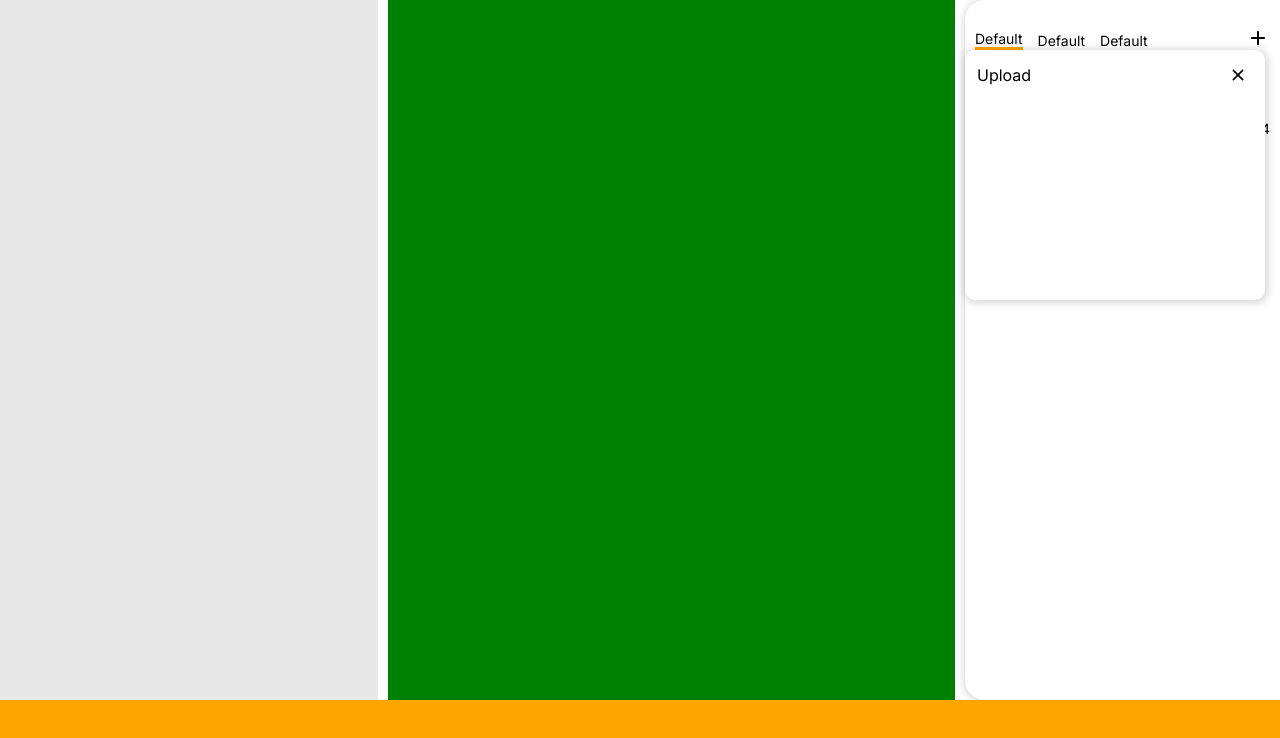
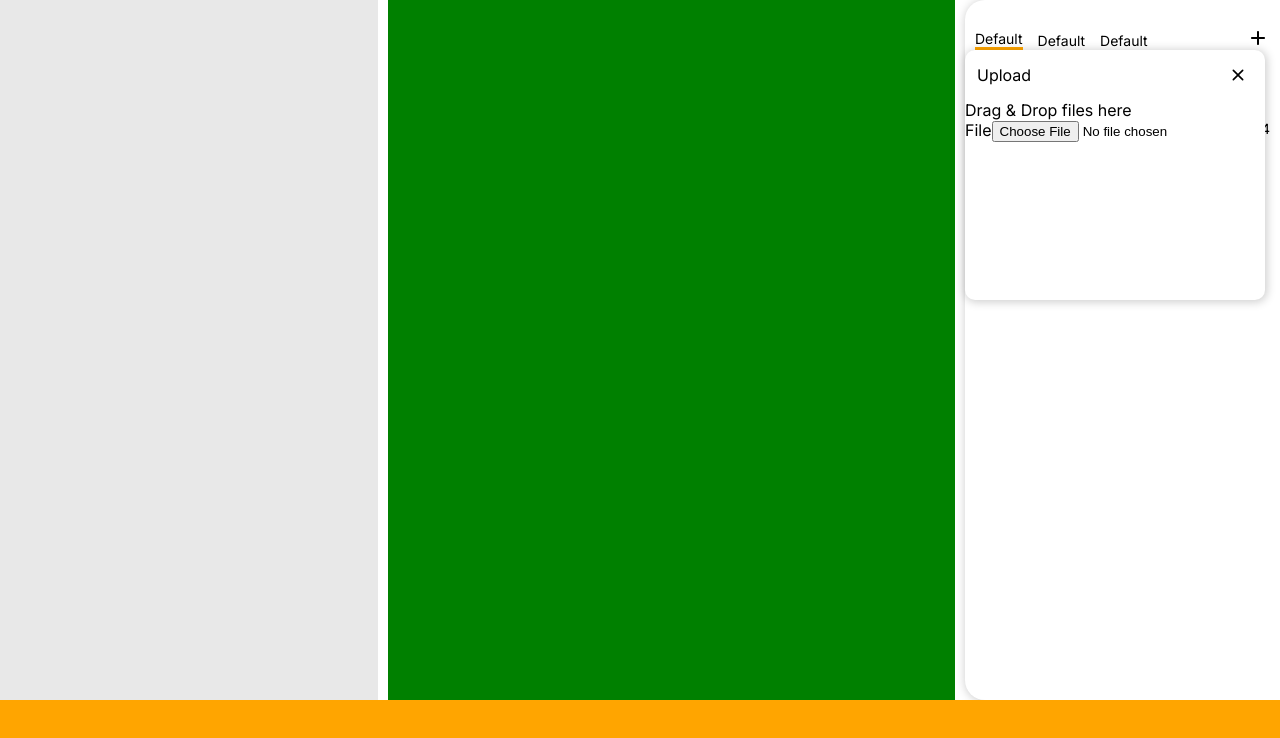
Before and after one commit to Ceft7412/music-player, a Next.js app: page / in a window 1280 px wide. Both pictures are taken after a click on the element 1258 px from the left and 40 px from the top of the page. Shown: the top 738 px of the page. Built offline with nearby package versions, Linux system fonts and the light colour scheme.

Commit message:
added: drag and drop, file upload

```diff
--- a/src/components/ModalUpload.jsx
+++ b/src/components/ModalUpload.jsx
@@ -1,11 +1,12 @@
 import CloseRoundedIcon from "@mui/icons-material/CloseRounded";
 import { RootContext } from "@/context/RootContext";
 import { motion, AnimatePresence } from "framer-motion";
-import { useContext } from "react";
+import { useContext, useState } from "react";
 
 export default function ModalUpload() {
   const { modalUpload, setModalUpload } = useContext(RootContext);
-  console.log(modalUpload);
+  const [dragging, setDragging] = useState(false);
+
   const modalVariant = {
     hidden: {
       opacity: 0,
@@ -28,6 +29,30 @@ export default function ModalUpload() {
       },
     },
   };
+
+  const dragOver = (e) => {
+    e.preventDefault();
+    setDragging(true);
+  };
+
+  const dragEnter = (e) => {
+    e.preventDefault();
+    setDragging(true);
+  };
+
+  const dragLeave = (e) => {
+    e.preventDefault();
+    setDragging(false);
+  };
+
+  const fileDrop = (e) => {
+    e.preventDefault();
+    setDragging(false);
+    const files = e.dataTransfer.files;
+    console.log(files);
+    // Handle the files here (upload, read, etc.)
+  };
+
   return (
     <>
       <AnimatePresence>
@@ -50,7 +75,21 @@ export default function ModalUpload() {
                 </div>
               </div>
               <div className="modal-upload__body">
-                <div className="modal-upload__drag"></div>
+                <div
+                  className={`modal-upload__drag ${dragging ? "dragging" : ""}`}
+                  onDragOver={dragOver}
+                  onDragEnter={dragEnter}
+                  onDragLeave={dragLeave}
+                  onDrop={fileDrop}
+                >
+                  Drag & Drop files here
+                </div>
+                <div className="input-file">
+                  <label htmlFor="" className="input-file__input-true">
+                    File
+                  </label>
+                  <input type="file" className="input-file__input-hide" />
+                </div>
               </div>
             </div>
           </motion.div>
```
